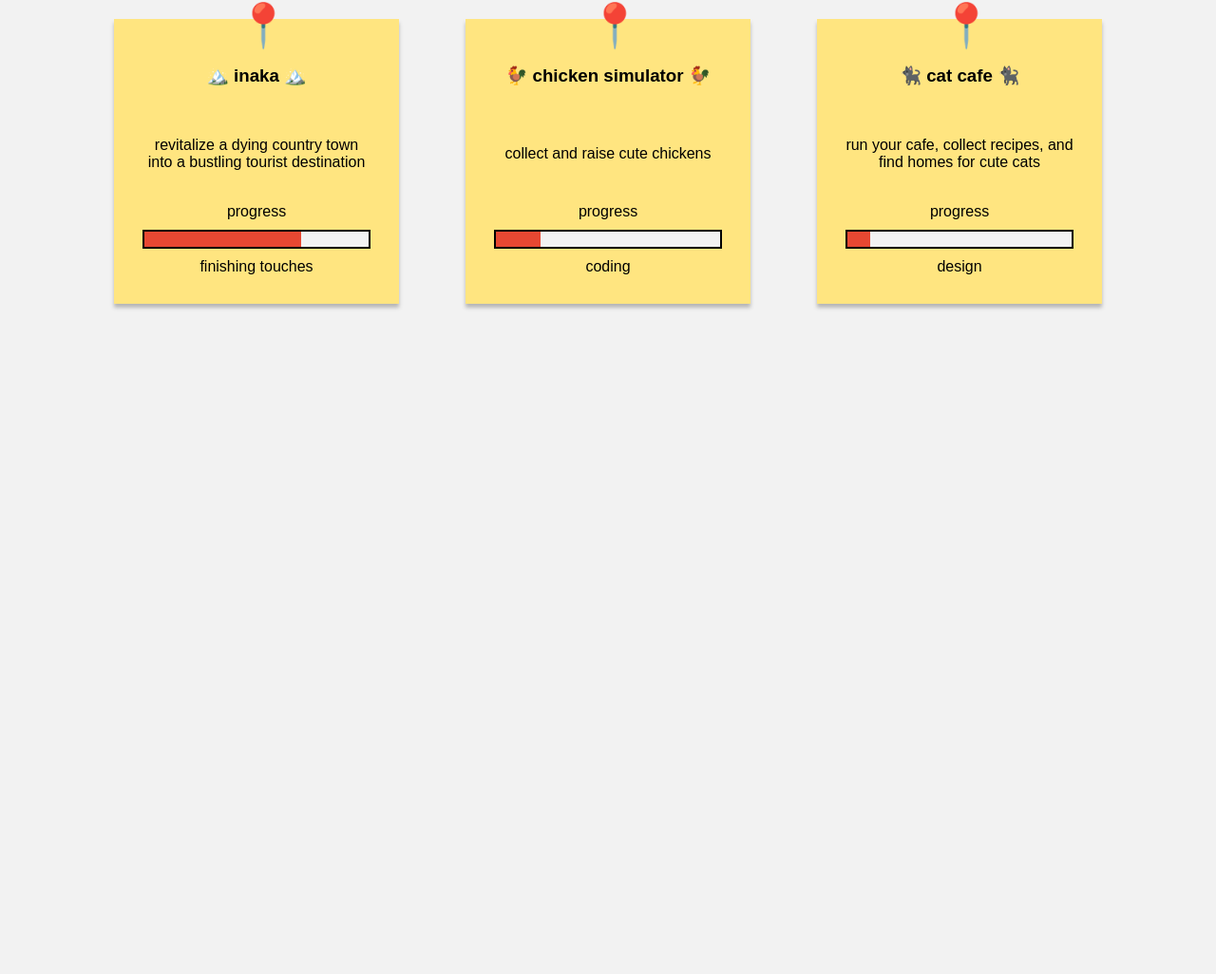
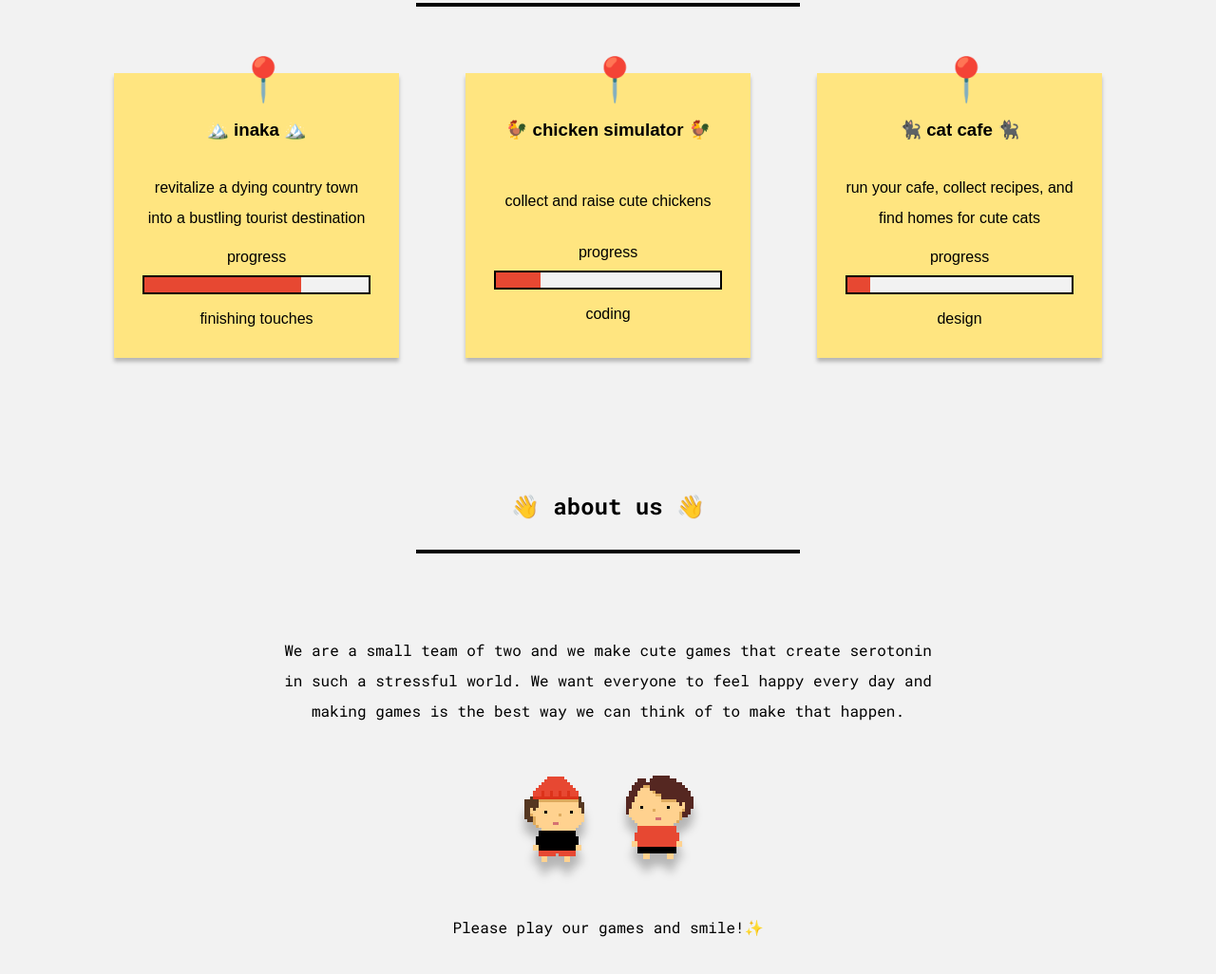
Before and after one commit to mmgmae/kontoco, a plain HTML site: page index.html in a window 1280 px wide. Shown: the part 876-1902 px from the top of the page at 95% size. Before the commit the page ends 1226 px from the top, so only its background shows below. Drawn offline with Linux system fonts and the light colour scheme; a web font is replaced by a local one.

Commit message:
init about_us feature branch

```diff
--- a/app.css
+++ b/app.css
@@ -61,14 +61,18 @@ main {
     align-items: center;
     position: relative;
 }
+.section {
+    margin-bottom: var(--spacing-xl);
+}
 
 h2 {
     margin: 0;
 }
 .section-line {
-    max-width: 400px;
+    width: 400px;
     border: 2px solid black;
-    margin-bottom: var(--text-lg);
+    margin-top: var(--spacing-md);
+    margin-bottom: var(--spacing-lg);
 }
 .card {
     font-family: var(--brand-font);
@@ -89,6 +93,9 @@ progress {
     background-color: var(--brand-color);
   }
 
+  p {
+    line-height: 2em;
+  }
 
 
 /* button styles */
@@ -219,6 +226,24 @@ progress {
     margin: 0;
 }
 /* about us */
+.about-us-section .content-container {
+    max-width: 700px;
+    display: flex;
+    flex-direction: column;
+    align-items: center;
+    justify-content: center;
+    gap: var(--spacing-md);
+}
+#spencer,
+#mae {
+    transition: all 0.15s ease;
+    filter: drop-shadow(0px 13px 5px rgba(0,0,0,0.25));
+}
+#spencer:hover,
+#mae:hover {
+    transform: translateY(-10px);
+    filter: drop-shadow(0px 20px 5px rgba(0,0,0,0.25));
+}
 /* newsletter */
 /* dev blog */
 /* footer */
--- a/index.html
+++ b/index.html
@@ -16,7 +16,7 @@
   <body>
     <main>
       <!-- HEADER -->
-      <header class="header">
+      <header class="header section">
         <div class="logo">
           <img src="assets/logo-lg.png" alt="kontoco logo" id="logo-img" />
         </div>
@@ -50,7 +50,7 @@
       </header>
 
       <!-- UNDER DEVELOPMENT -->
-      <div class="under-development-section">
+      <div class="under-development-section section">
         <h2 class="section-title">🚧 under development 🚧</h2>
         <hr class="section-line" />
         <div class="card-container">
@@ -88,6 +88,25 @@
           </div>
         </div>
       </div>
+
+      <!-- ABOUT US -->
+      <div class="about-us-section section">
+        <h2 class="section-title">👋 about us 👋</h2>
+        <hr class="section-line" />
+        <div class="content-container">
+          <p>
+            We are a small team of two and we make cute games that create
+            serotonin in such a stressful world. We want everyone to feel happy
+            every day and making games is the best way we can think of to make
+            that happen.
+          </p>
+          <div class="img-container">
+            <img src="assets/spencer_pixel.png" alt="" id="spencer" />
+            <img src="assets/mae_pixel.png" alt="" id="mae" />
+          </div>
+          <p>Please play our games and smile!✨</p>
+        </div>
+      </div>
     </main>
   </body>
 </html>
```
